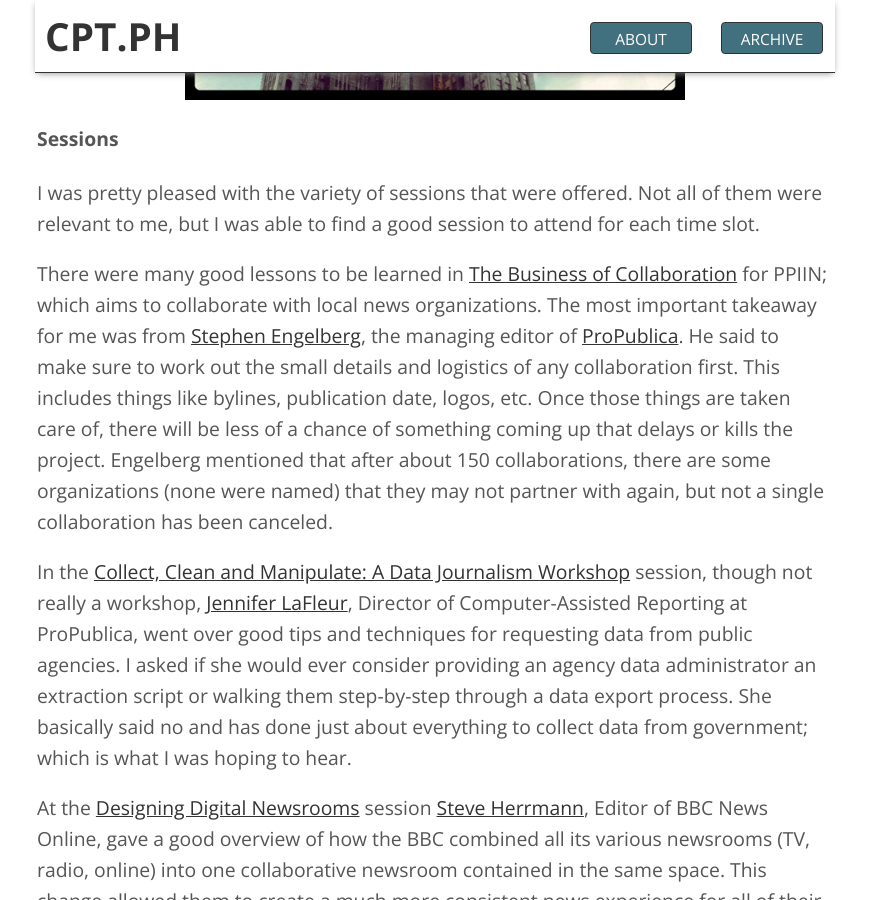
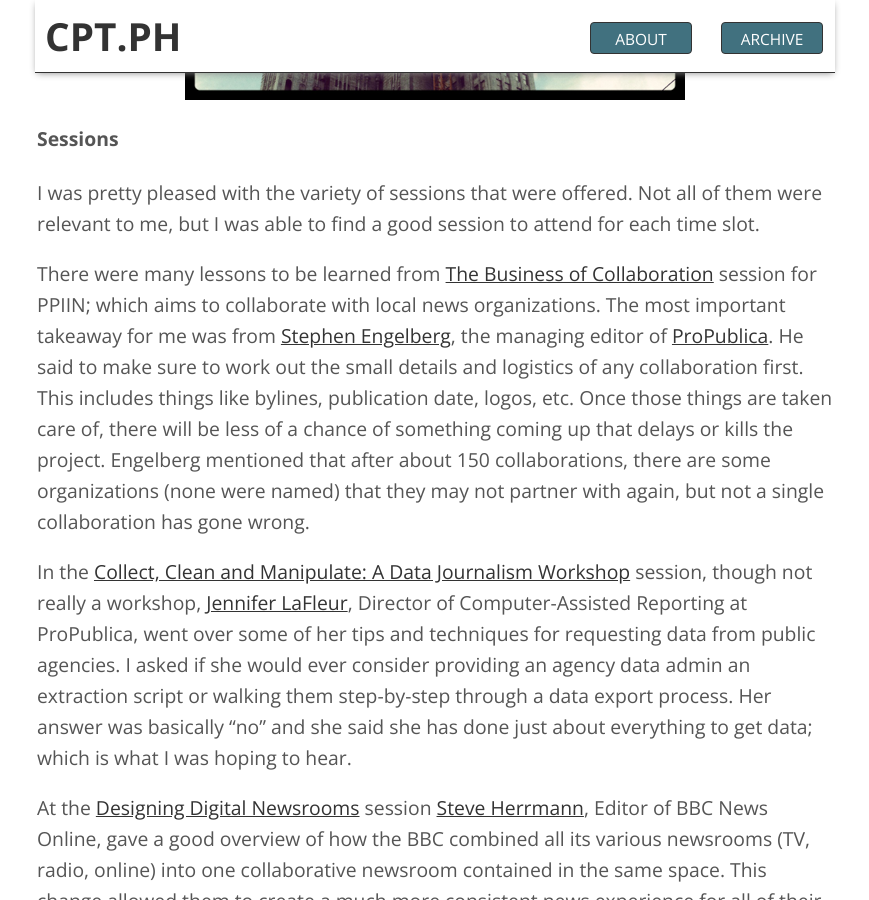
Before and after one commit to caseycesari/caseycesari.github.com, a Jekyll site: the page built from _posts/2012-09-25-ona12.md, in a window 1280 px wide and 900 px high, scrolled down 969 px. Shown: the whole window, without its empty margins (205-1074 px from the left). Built offline with Jekyll 4.4.1, drawn with Linux system fonts in a browser that asks for light colours; nearby versions of some CDN libraries; some of the changed text lies outside the part shown.

Commit message:
Post edits

```diff
--- a/_posts/2012-09-25-ona12.md
+++ b/_posts/2012-09-25-ona12.md
@@ -12,9 +12,9 @@ Thanks to the [Center for Public Interest Journalism](http://www.cpijournalism.o
 
 I was pretty pleased with the variety of sessions that were offered. Not all of them were relevant to me, but I was able to find a good session to attend for each time slot.
 
-There were many good lessons to be learned in [The Business of Collaboration](http://ona12.journalists.org/sessions/the-business-of-collaboration/) for PPIIN; which aims to collaborate with local news organizations. The most important takeaway for me was from [Stephen Engelberg](https://twitter.com/SteveEngelberg), the managing editor of [ProPublica](http://www.propublica.org). He said to make sure to work out the small details and logistics of any collaboration first. This includes things like bylines, publication date, logos, etc. Once those things are taken care of, there will be less of a chance of something coming up that delays or kills the project. Engelberg mentioned that after about 150 collaborations, there are some organizations (none were named) that they may not partner with again, but not a single collaboration has been canceled.
+There were many lessons to be learned from [The Business of Collaboration](http://ona12.journalists.org/sessions/the-business-of-collaboration/) session for PPIIN; which aims to collaborate with local news organizations. The most important takeaway for me was from [Stephen Engelberg](https://twitter.com/SteveEngelberg), the managing editor of [ProPublica](http://www.propublica.org). He said to make sure to work out the small details and logistics of any collaboration first. This includes things like bylines, publication date, logos, etc. Once those things are taken care of, there will be less of a chance of something coming up that delays or kills the project. Engelberg mentioned that after about 150 collaborations, there are some organizations (none were named) that they may not partner with again, but not a single collaboration has gone wrong.
 
-In the [Collect, Clean and Manipulate: A Data Journalism Workshop](http://ona12.journalists.org/sessions/collect-clean-and-manipulate-a-data-journalism-workshop/) session, though not really a workshop, [Jennifer LaFleur](https://twitter.com/j_la28), Director of Computer-Assisted Reporting at ProPublica, went over good tips and techniques for requesting data from public agencies. I asked if she would ever consider providing an agency data administrator an extraction script or walking them step-by-step through a data export process. She basically said no and has done just about everything to collect data from government; which is what I was hoping to hear.
+In the [Collect, Clean and Manipulate: A Data Journalism Workshop](http://ona12.journalists.org/sessions/collect-clean-and-manipulate-a-data-journalism-workshop/) session, though not really a workshop, [Jennifer LaFleur](https://twitter.com/j_la28), Director of Computer-Assisted Reporting at ProPublica, went over some of her tips and techniques for requesting data from public agencies. I asked if she would ever consider providing an agency data admin an extraction script or walking them step-by-step through a data export process. Her answer was basically "no" and she said she has done just about everything to get data; which is what I was hoping to hear.
 
 At the [Designing Digital Newsrooms](http://ona12.journalists.org/sessions/designing-digital-newsrooms/) session
 [Steve Herrmann](https://twitter.com/BBCSteveH), Editor of BBC News Online, gave a good overview of how the BBC combined all its various newsrooms (TV, radio, online) into one collaborative newsroom contained in the same space. This change allowed them to create a much more consistent news experience for all of their audiences.
```
Also changed, not shown: other parts of _posts/2012-09-25-ona12.md (+3 -3 lines).
